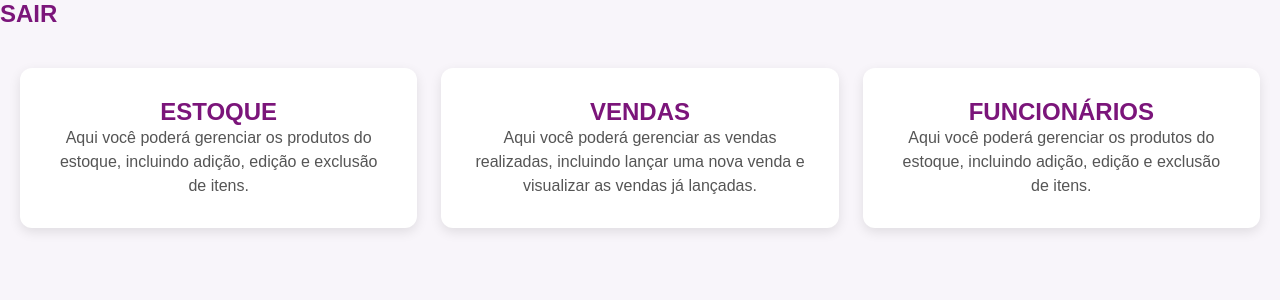
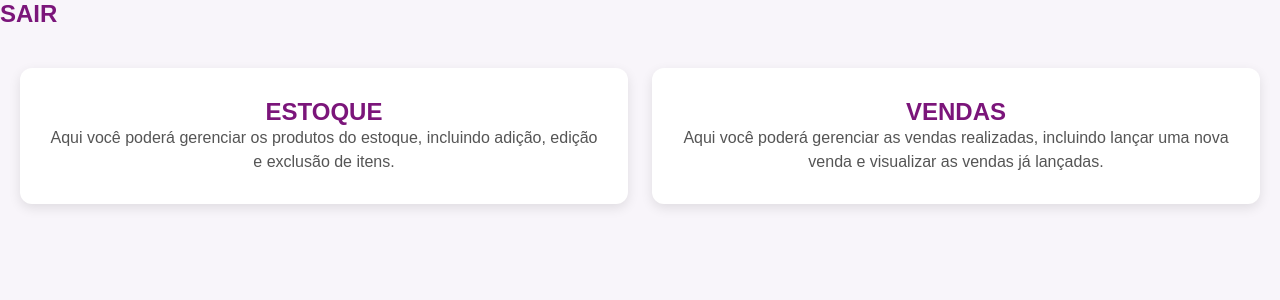
Before and after one commit to FabricioEllerSL/Ponto-Certo, a Django app: page /navigation/ in a window 1280 px wide. Shown: the part 74-374 px from the top of the page. Run offline with Django 5.2, Linux system fonts and the light colour scheme; the visitor is signed in with stand-in values (Sample User, id 1).

Commit message:
:wrench: fix: removing extra module card

```diff
--- a/home/templates/home/navigation.html
+++ b/home/templates/home/navigation.html
@@ -17,12 +17,6 @@
                 Aqui você poderá gerenciar as vendas realizadas, incluindo lançar uma nova venda e visualizar as vendas já lançadas.
             </p>
         </div>
-        <div class="app-card">
-            <a href="" class="app-title">FUNCIONÁRIOS</a>
-            <p class="app-description">
-                Aqui você poderá gerenciar os produtos do estoque, incluindo adição, edição e exclusão de itens.
-            </p>
-        </div>
     </div>
 
 {% endblock %}
```
